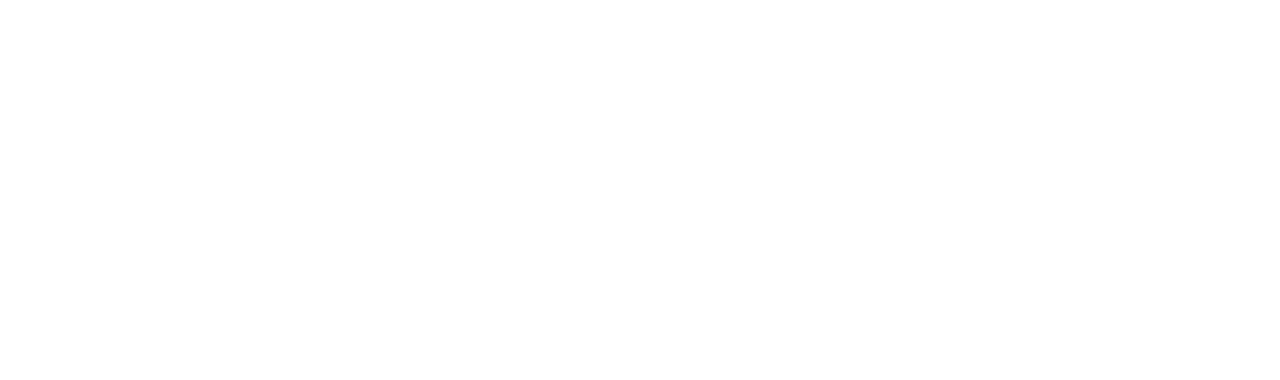
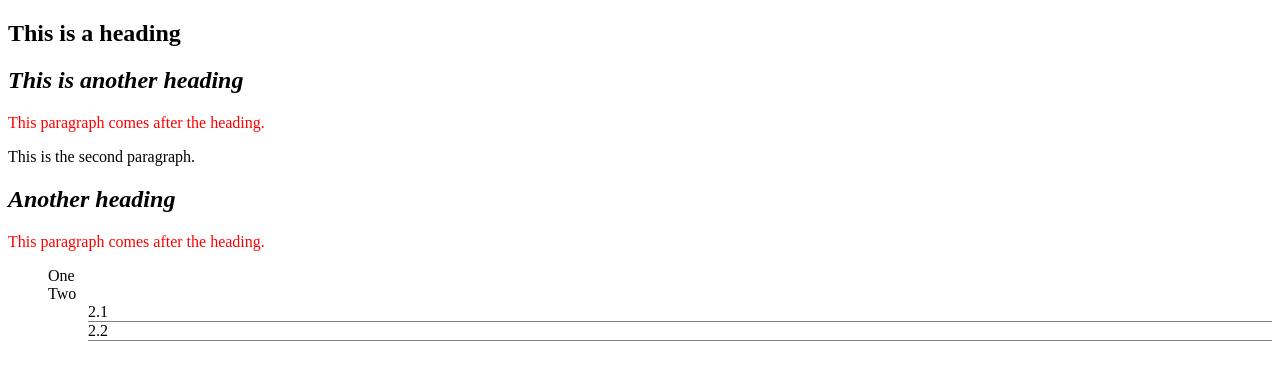
Before and after one commit to 4JMDefense/Week-6, a plain HTML site: page index.html in a window 1280 px wide. Drawn offline with Linux system fonts and the light colour scheme.

Commit message:
styled multiple paragraphs, headings and list

```diff
--- a/index.html
+++ b/index.html
@@ -9,5 +9,22 @@
 </head>
 
 <body>
+    <h2>This is a heading</h2>
+        <div class="container">
+            <h2>This is another heading</h2>
+                <p>This paragraph comes after the heading.</p>
+                <p>This is the second paragraph.</p>
+            <h2>Another heading</h2>
+                <p>This paragraph comes after the heading.</p>
+            <ul class="list">
+                <li>One</li>
+                <li>Two
+                <ul>
+                    <li>2.1</li>
+                    <li>2.2</li>
+                </ul>
+                </li>
+            </ul>
+        </div>
 
 </body>
--- a/styles.css
+++ b/styles.css
@@ -0,0 +1,15 @@
+div h2 {
+    font-style: italic;
+}
+
+h2 + p {
+    color:red;
+}
+
+ul{
+    list-style-type: none;
+}
+
+ul ul li{
+    border-bottom:solid gray 1px;
+}
```
